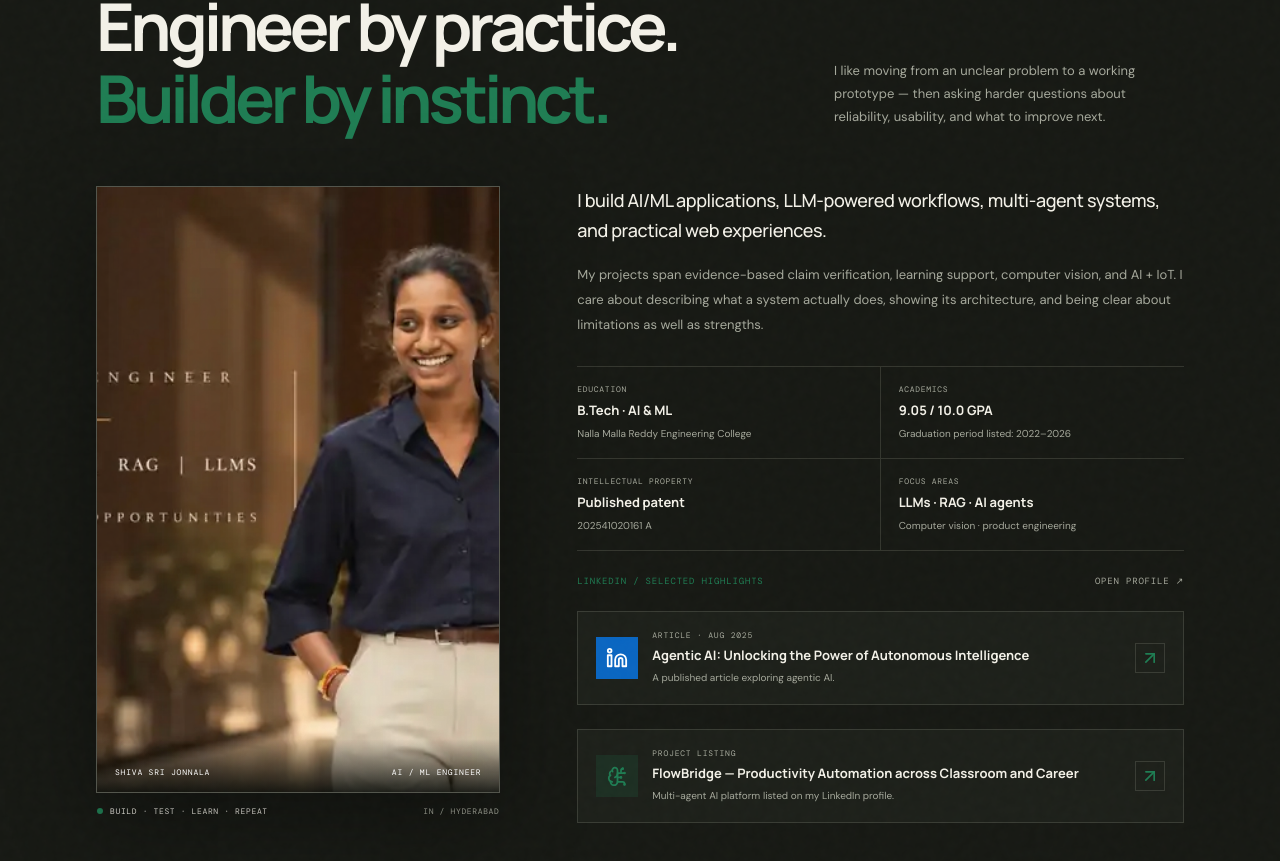
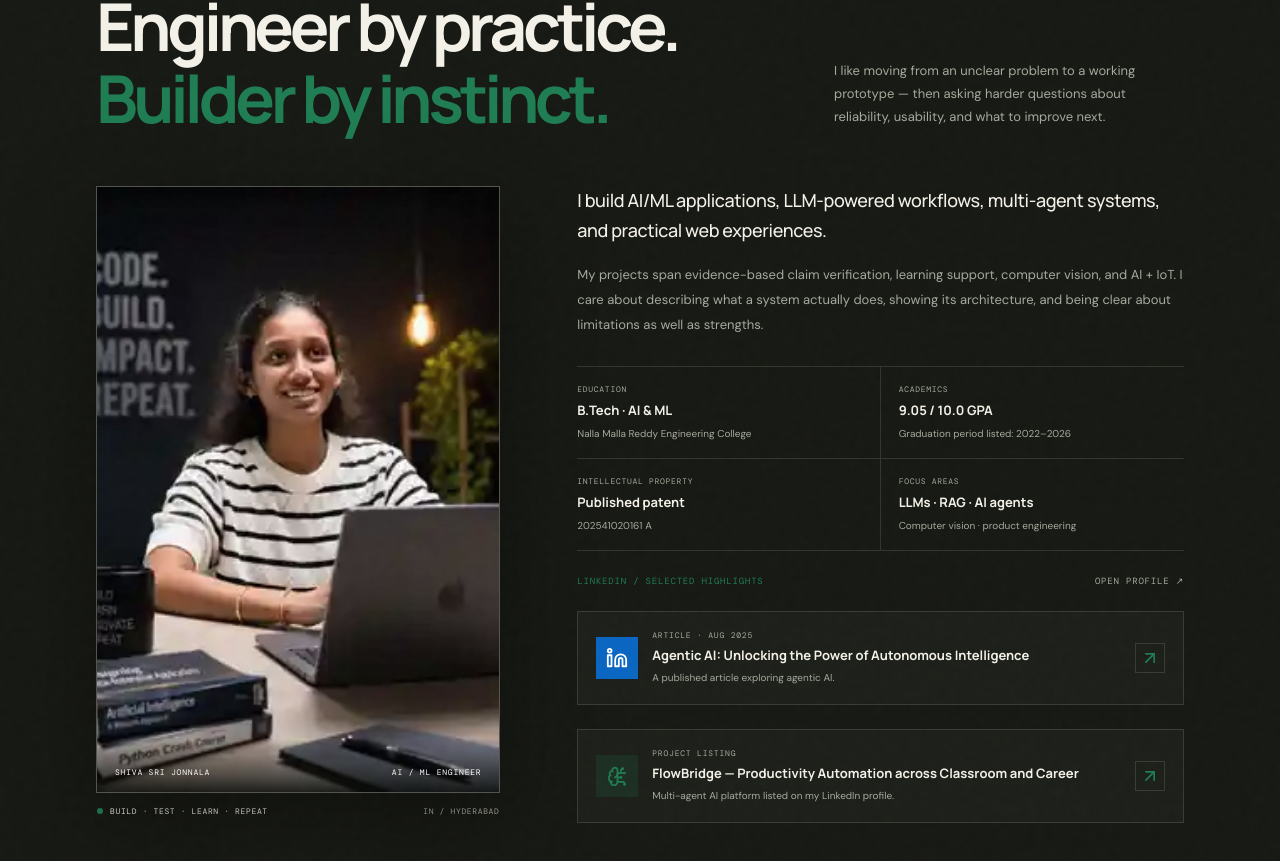
Before and after one commit to Shivasri137/shivasri, a Next.js app: page / in a window 1280 px wide. Shown: the part 3387-4248 px from the top of the page. Built offline with nearby package versions, Linux system fonts and the light colour scheme.

Commit message:
Use committed personal portrait in About section

```diff
--- a/app/page.tsx
+++ b/app/page.tsx
@@ -358,7 +358,7 @@ export default function Home() {
         <div className="about-grid">
           <div className="about-photo-card reveal">
             <div className="about-photo-frame">
-              <Image src="/shiva-header-banner.webp" alt="Shiva Sri in a navy shirt and cream trousers in a professional portfolio banner" width={420} height={630} sizes="(max-width: 800px) 90vw, 34vw" />
+              <Image src="/shiva-portrait.webp" alt="Shiva Sri smiling at a laptop in a cream and black striped sweater" width={420} height={630} sizes="(max-width: 800px) 90vw, 34vw" />
               <div className="about-photo-overlay"><span>SHIVA SRI JONNALA</span><span>AI / ML ENGINEER</span></div>
             </div>
             <div className="about-photo-foot"><span><i /> BUILD · TEST · LEARN · REPEAT</span><span>IN / HYDERABAD</span></div>
```
